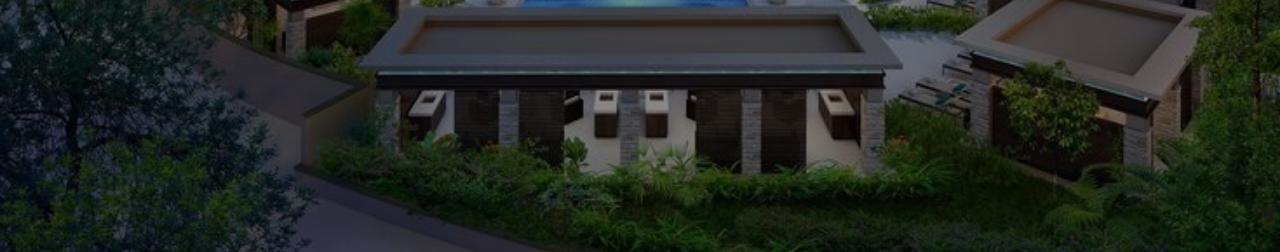
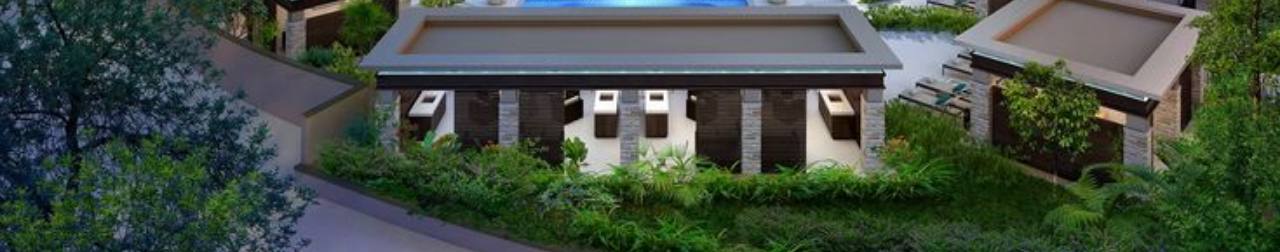
Before and after one commit to alxz-0/alxz-0.github.io, a plain HTML site: page index.html in a window 1280 px wide. Shown: the part 548-800 px from the top of the page. Drawn offline with Linux system fonts and the light colour scheme.

Commit message:
index.html

```diff
--- a/index.html
+++ b/index.html
@@ -62,7 +62,8 @@
             position: relative;
             width: 100%;
             height: 100vh;
-            background: linear-gradient(rgba(0, 0, 0, 0.3), rgba(0, 0, 0, 0.5)), url(hotel.jpg);
+            background: linear-gradient(rgba(0, 0, 0, 0.3), rgba(0, 0, 0, 0.5));
+            background-image: url(hotel.jpg);
             background-position: center;
             background-size: cover;
             display: flex;
```
